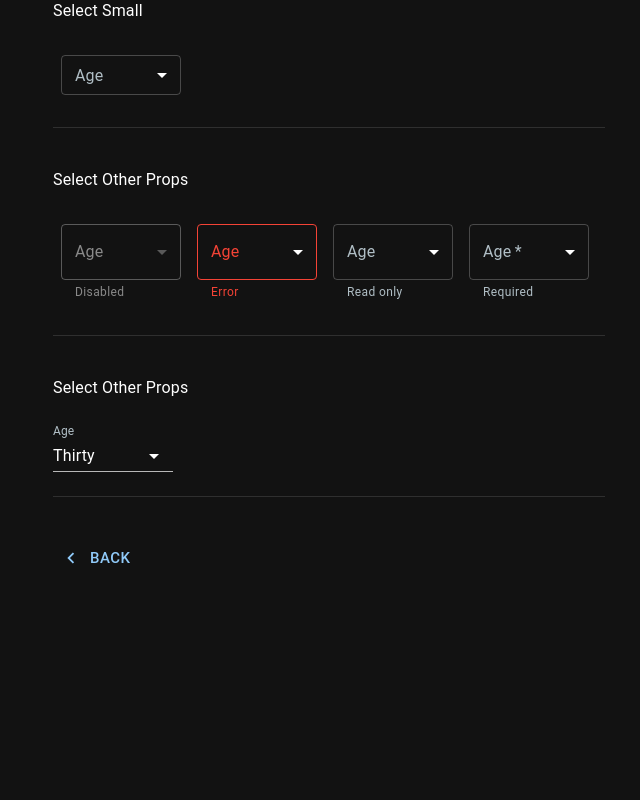
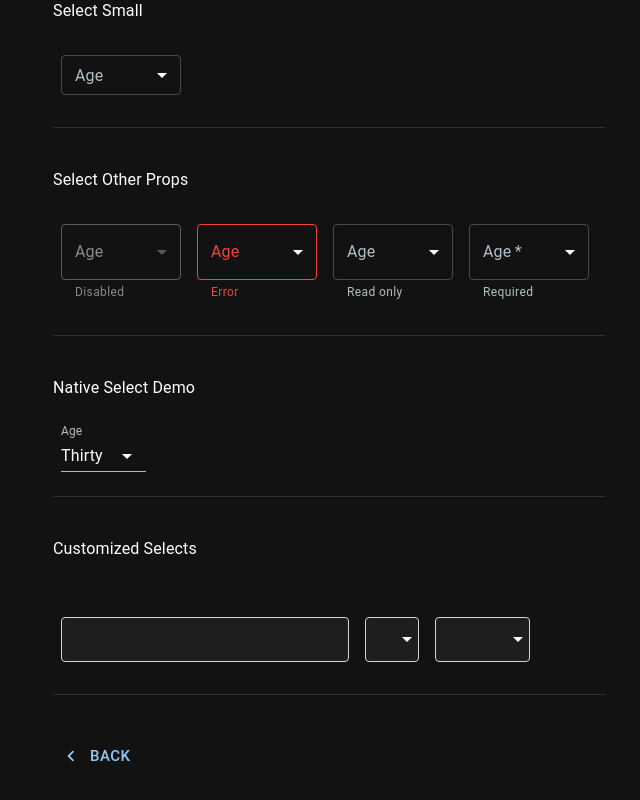
Before and after one commit to watcharakornton/mui_tutorials, a React (Vite) app: page /select in a window 1280 px wide. Shown: the part 676-1476 px from the top of the page, without its empty margins (311-951 px from the left). Before the commit the page ends 1295 px from the top, so only its background shows below. Built offline with nearby package versions, Linux system fonts and the light colour scheme.

Commit message:
Add Customized Selects into Select Page

```diff
--- a/src/inputs/SelectComponent.jsx
+++ b/src/inputs/SelectComponent.jsx
@@ -1,4 +1,5 @@
 import * as React from 'react';
+import { styled, useTheme } from '@mui/material/styles';
 import {
     Box,
     InputLabel,
@@ -8,14 +9,97 @@ import {
     Select,
     Typography,
     NativeSelect,
+    InputBase,
 } from '@mui/material';
+
+export const CustomizedSelects = () => {
+    const theme = useTheme();
+    const [age, setAge] = React.useState('');
+
+    const handleChange = (event) => {
+        setAge(event.target.value);
+    };
+
+    const BootstrapInput = styled(InputBase)({
+        'label + &': {
+            marginTop: theme.spacing(3),
+        },
+        '& .MuiInputBase-input': {
+            borderRadius: 4,
+            position: 'relative',
+            backgroundColor: theme.palette.background.paper,
+            border: '1px solid #ced4da',
+            fontSize: 16,
+            padding: '10px 26px 10px 12px',
+            transition: theme.transitions.create(['border-color', 'box-shadow']),
+            fontFamily: [
+                '-apple-system',
+                'BlinkMacSystemFont',
+                '"Segoe UI"',
+                'Roboto',
+                '"Helvetica Neue"',
+                'Arial',
+                'sans-serif',
+                '"Apple Color Emoji"',
+                '"Segoe UI Emoji"',
+                '"Segoe UI Symbol"',
+            ].join(','),
+            '&:focus': {
+                borderRadius: 4,
+                borderColor: '#80bdff',
+                boxShadow: '0 0 0 0.2rem rgba(0,123,255,.25)',
+            },
+        },
+    });
+
+    return (
+        <div>
+            <Typography variant='body1' sx={{ mb: 3 }}>Customized Selects</Typography>
+            <FormControl sx={{ m: 1 }} variant="standard">
+                <InputLabel htmlFor="demo-customized-textbox">Age</InputLabel>
+                <BootstrapInput id="demo-customized-textbox" />
+            </FormControl>
+            <FormControl sx={{ m: 1 }} variant="standard">
+                <InputLabel id="demo-customized-select-label">Age</InputLabel>
+                <Select
+                    labelId="demo-customized-select-label"
+                    id="demo-customized-select"
+                    value={age}
+                    onChange={handleChange}
+                    input={<BootstrapInput />}
+                >
+                    <MenuItem value="">
+                        <em>None</em>
+                    </MenuItem>
+                    <MenuItem value={10}>Ten</MenuItem>
+                    <MenuItem value={20}>Twenty</MenuItem>
+                    <MenuItem value={30}>Thirty</MenuItem>
+                </Select>
+            </FormControl>
+            <FormControl sx={{ m: 1 }} variant="standard">
+                <InputLabel htmlFor="demo-customized-select-native">Age</InputLabel>
+                <NativeSelect
+                    id="demo-customized-select-native"
+                    value={age}
+                    onChange={handleChange}
+                    input={<BootstrapInput />}
+                >
+                    <option aria-label="None" value="" />
+                    <option value={10}>Ten</option>
+                    <option value={20}>Twenty</option>
+                    <option value={30}>Thirty</option>
+                </NativeSelect>
+            </FormControl>
+        </div>
+    );
+}
 
 export const NativeSelectDemo = () => {
     return (
-        <>
-            <Typography variant='body1' sx={{ mb: 3 }}>Select Other Props</Typography>
-            <Box sx={{ maxWidth: 120 }}>
-                <FormControl fullWidth>
+        <div>
+            <Typography variant='body1' sx={{ mb: 3 }}>Native Select Demo</Typography>
+            <Box sx={{ m: 1, minWidth: 120 }}>
+                <FormControl>
                     <InputLabel variant="standard" htmlFor="uncontrolled-native">
                         Age
                     </InputLabel>
@@ -32,7 +116,7 @@ export const NativeSelectDemo = () => {
                     </NativeSelect>
                 </FormControl>
             </Box>
-        </>
+        </div>
     );
 }
 
@@ -244,7 +328,7 @@ export const BasicSelect = () => {
     return (
         <>
             <Typography variant='body1' sx={{ mb: 3 }}>Basic Select</Typography>
-            <Box sx={{ maxWidth: 120 }}>
+            <Box sx={{ m: 1, maxWidth: 120 }}>
                 <FormControl fullWidth>
                     <InputLabel id="demo-simple-select-label">Age</InputLabel>
                     <Select
--- a/src/pages/SelectPage.jsx
+++ b/src/pages/SelectPage.jsx
@@ -17,6 +17,7 @@ import {
     SelectSmall,
     SelectOtherProps,
     NativeSelectDemo,
+    CustomizedSelects,
 } from '../inputs/SelectComponent';
 
 const SelectPage = () => {
@@ -27,6 +28,7 @@ const SelectPage = () => {
         <SelectSmall />,
         <SelectOtherProps />,
         <NativeSelectDemo />,
+        <CustomizedSelects />,
     ];
 
     return (
```
